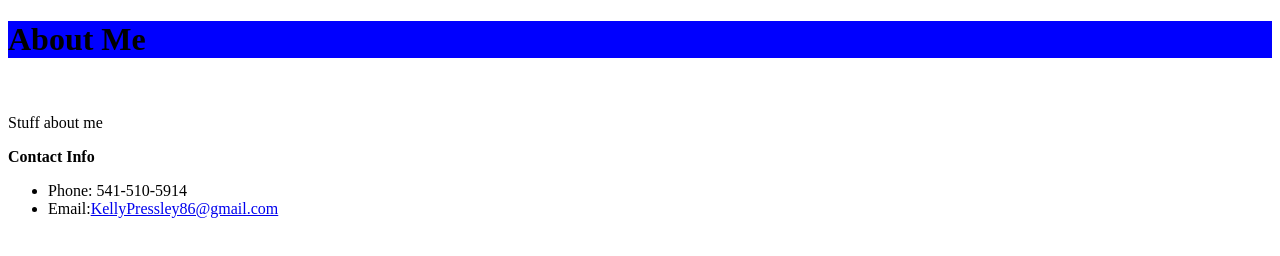
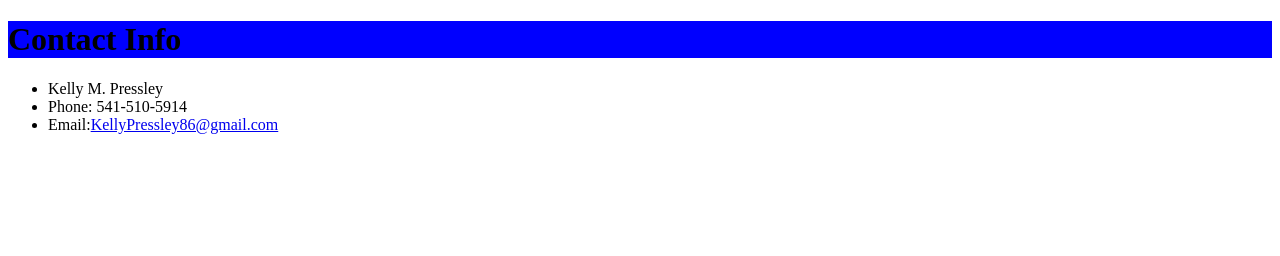
Before and after one commit to Kpressley86/Basic-Portfolio, a plain HTML site: page Contact.html in a window 1280 px wide. Drawn offline with Linux system fonts and the light colour scheme.

Commit message:
changed contact

```diff
--- a/Contact.html
+++ b/Contact.html
@@ -11,11 +11,10 @@
 </head>
 
 <body>
-    <h1>About Me</h1>
-    <img>
-    <p>Stuff about me</p>
-    <b>Contact Info</b>
+    <h1>Contact Info</h1>
+
     <ul>
+        <li>Kelly M. Pressley</li>
         <li>Phone: 541-510-5914</li>
         <li>Email:<a href="KellyPressley86@gmail.com">KellyPressley86@gmail.com</a></li>
     </ul>
```
Also changed, not shown: Index.html (line endings or trailing spaces).
